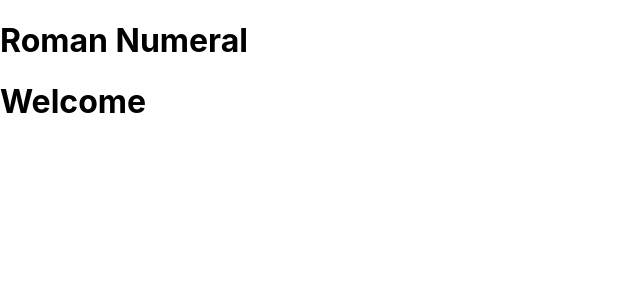
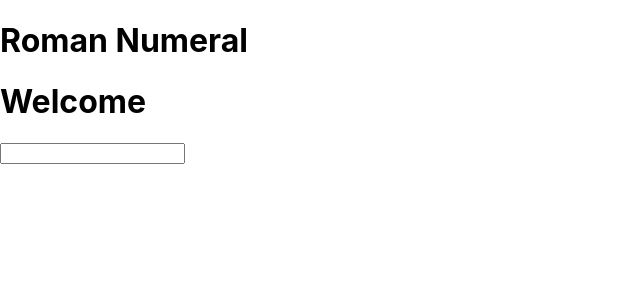
Before and after one commit to LouiaR/roman-numerals-convertor, a React (Create React App) app in the folder frontend/: page / in a window 1280 px wide. Shown: the top 300 px of the page, without its empty margins (0-640 px from the left). Built offline with nearby package versions, Linux system fonts and the light colour scheme.

Commit message:
Add  components  for conversion

```diff
--- a/frontend/src/App.js
+++ b/frontend/src/App.js
@@ -1,6 +1,7 @@
 import React, { Component } from 'react';
 
 import Layout from './components/Layout';
+import RomanConverter from './containers/convertToRoman';
 
 class App extends Component {
   render() {
@@ -8,6 +9,7 @@ class App extends Component {
       <div className="App">
         <Layout>
           <h1>Welcome</h1>
+          <RomanConverter />
         </Layout>
       </div>
     );
--- a/frontend/src/components/Layout/index.js
+++ b/frontend/src/components/Layout/index.js
@@ -3,9 +3,9 @@ import React from 'react'
 const layout = props => {
   return (
     <div>
-      <heasder>
+      <header>
         <h1>Roman Numeral </h1>
-      </heasder>
+      </header>
       <main>
         {props.children}
       </main>
--- /dev/null
+++ b/frontend/src/components/UI/Input/index.js
@@ -0,0 +1,9 @@
+import React from 'react'
+
+const input = ({type, name, value, change}) =>  (
+    <div>
+        <input type={type} name={name} value={value} onChange={change} />
+    </div>
+  )
+
+export default input;
--- /dev/null
+++ b/frontend/src/containers/convertToRoman.js
@@ -0,0 +1,31 @@
+import React, { Component } from 'react'
+
+import Input from '../components/UI/Input';
+
+class RomanConverter extends Component {
+    state = {
+        integer: ''
+    }
+
+    onChangeHandler = (e) => {
+        console.log(e.target.value)
+        this.setState({
+            integer: e.target.value
+        })
+    }
+  render() {
+      const { integer } = this.state;
+    return (
+      <div>
+        <Input
+            type="number"
+            name='integer'
+            value={integer}
+            change={this.onChangeHandler}
+        />
+      </div>
+    )
+  }
+}
+
+export default RomanConverter;
```
Also changed, not shown: frontend/src/components/UI/Button/index.js (added, +9 -0 lines), frontend/src/containers/convertToInteger.js (added, +31 -0 lines).
